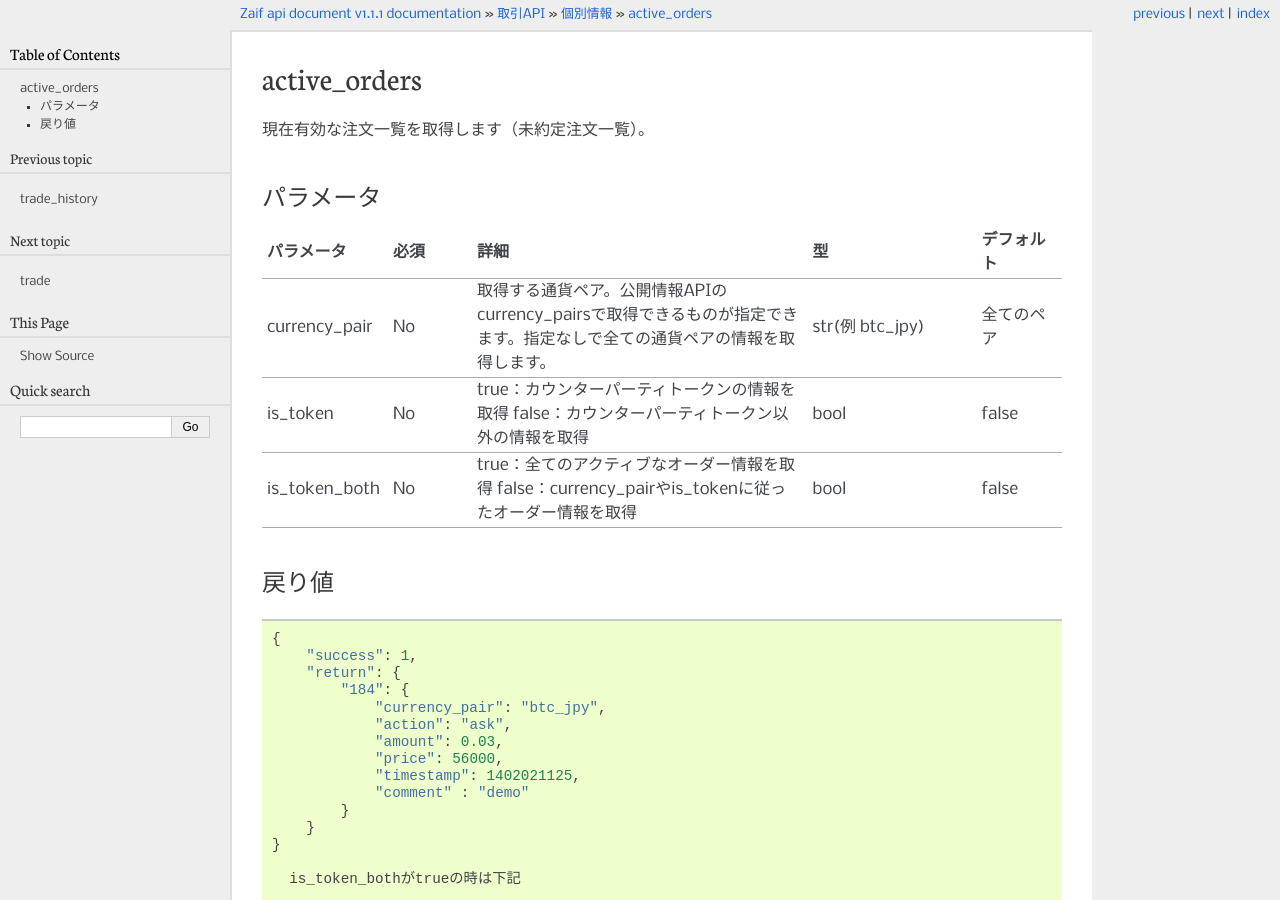
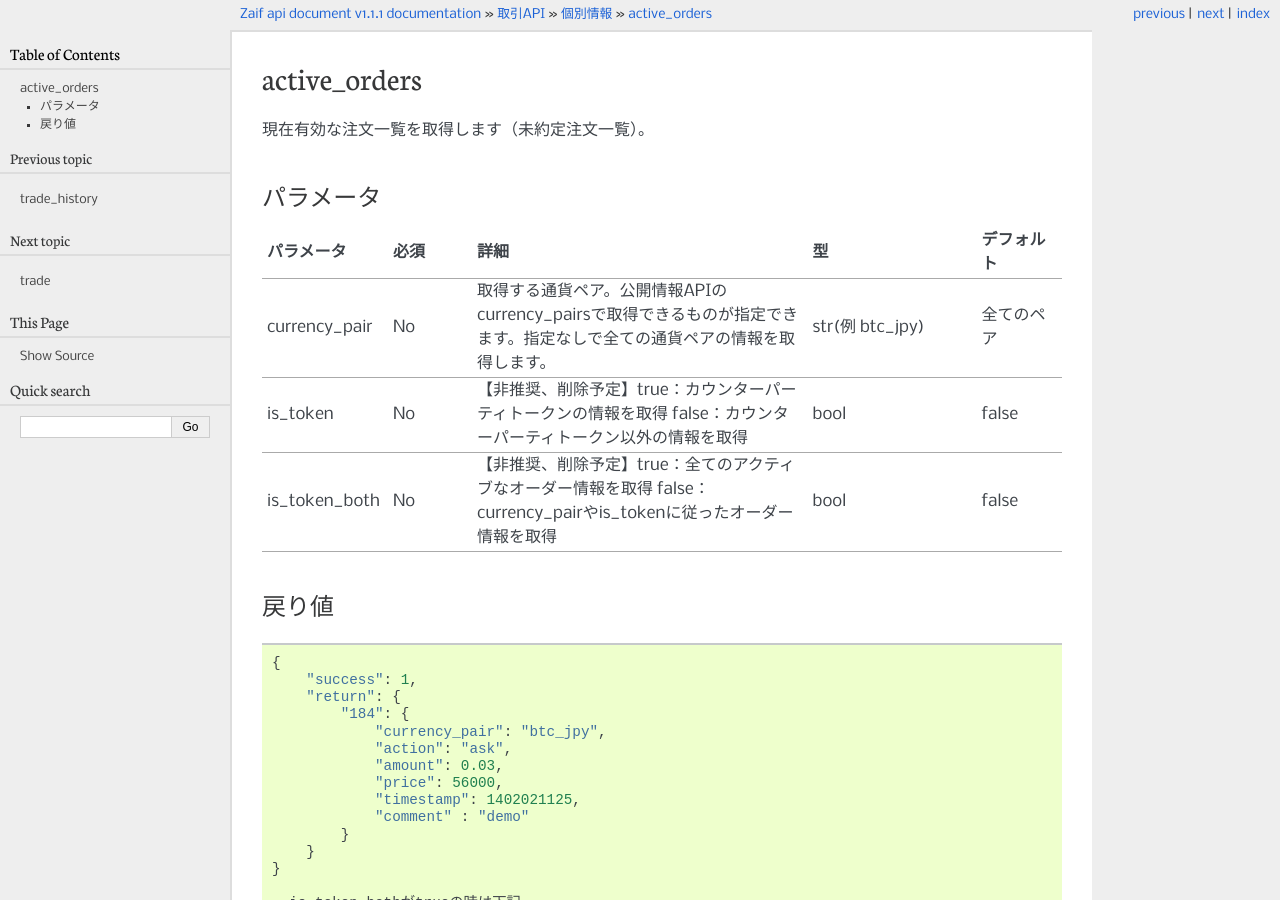
Before and after one commit to techbureau/api-doc, a Sphinx documentation site: the page built from docs/trade/2_individual/6_active_orders.rst, in a window 1280 px wide and 900 px high. Built offline with Sphinx 7.4.7, drawn with Linux system fonts in a browser that asks for light colours.

Commit message:
is_tokenを非推奨に

```diff
--- a/docs/trade/2_individual/5_trade_history.rst
+++ b/docs/trade/2_individual/5_trade_history.rst
@@ -19,7 +19,7 @@ trade_history
    "since", "No", "開始タイムスタンプ", "UNIX time", "0"
    "end", "No", "終了タイムスタンプ", "UNIX time", "infinity"
    "currency_pair", "No", "通貨ペア。指定なしで全ての通貨ペア", "(例) btc_jpy", "全ペア"
-   "is_token", "No", "true：カウンターパーティトークンの情報を取得 false：カウンターパーティトークン以外の情報を取得", "bool", "false"
+   "is_token", "No", "【非推奨、削除予定】true：カウンターパーティトークンの情報を取得 false：カウンターパーティトークン以外の情報を取得", "bool", "false"
 
 
 注意:
--- a/docs/trade/2_individual/6_active_orders.rst
+++ b/docs/trade/2_individual/6_active_orders.rst
@@ -12,8 +12,8 @@ active_orders
    :widths: 5, 5, 20, 10, 5
 
    "currency_pair", "No", "取得する通貨ペア。公開情報APIのcurrency_pairsで取得できるものが指定できます。指定なしで全ての通貨ペアの情報を取得します。", "str(例 btc_jpy)", "全てのペア"
-   "is_token", "No", "true：カウンターパーティトークンの情報を取得 false：カウンターパーティトークン以外の情報を取得", "bool", "false"
-   "is_token_both", "No", "true：全てのアクティブなオーダー情報を取得 false：currency_pairやis_tokenに従ったオーダー情報を取得", "bool", "false"
+   "is_token", "No", "【非推奨、削除予定】true：カウンターパーティトークンの情報を取得 false：カウンターパーティトークン以外の情報を取得", "bool", "false"
+   "is_token_both", "No", "【非推奨、削除予定】true：全てのアクティブなオーダー情報を取得 false：currency_pairやis_tokenに従ったオーダー情報を取得", "bool", "false"
 
 戻り値
 ==============
--- a/docs/trade/4_error_message_list/1_list.rst
+++ b/docs/trade/4_error_message_list/1_list.rst
@@ -34,3 +34,8 @@ nonce not incremented
 ================================================================
 | パラメータに付与しているnonceの値を増分してください。
 | また、増分量は少数点以下の値にも対応しております。
+
+order is too new
+================================================================
+| オーダーが登録されてまもないため、キャンセルすることができません。
+| しばらく時間を置いて、キャンセルをしてください。
```
